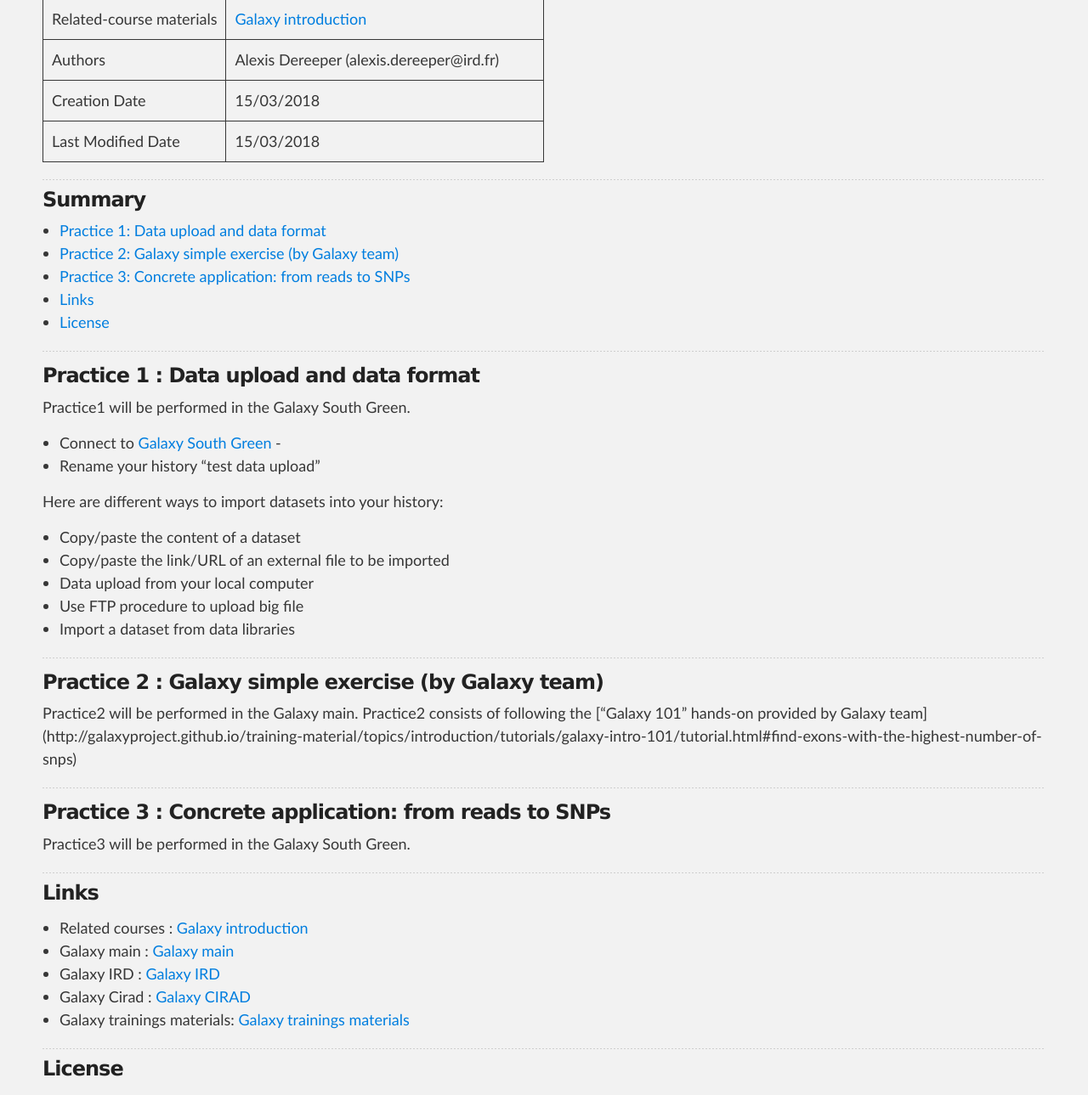
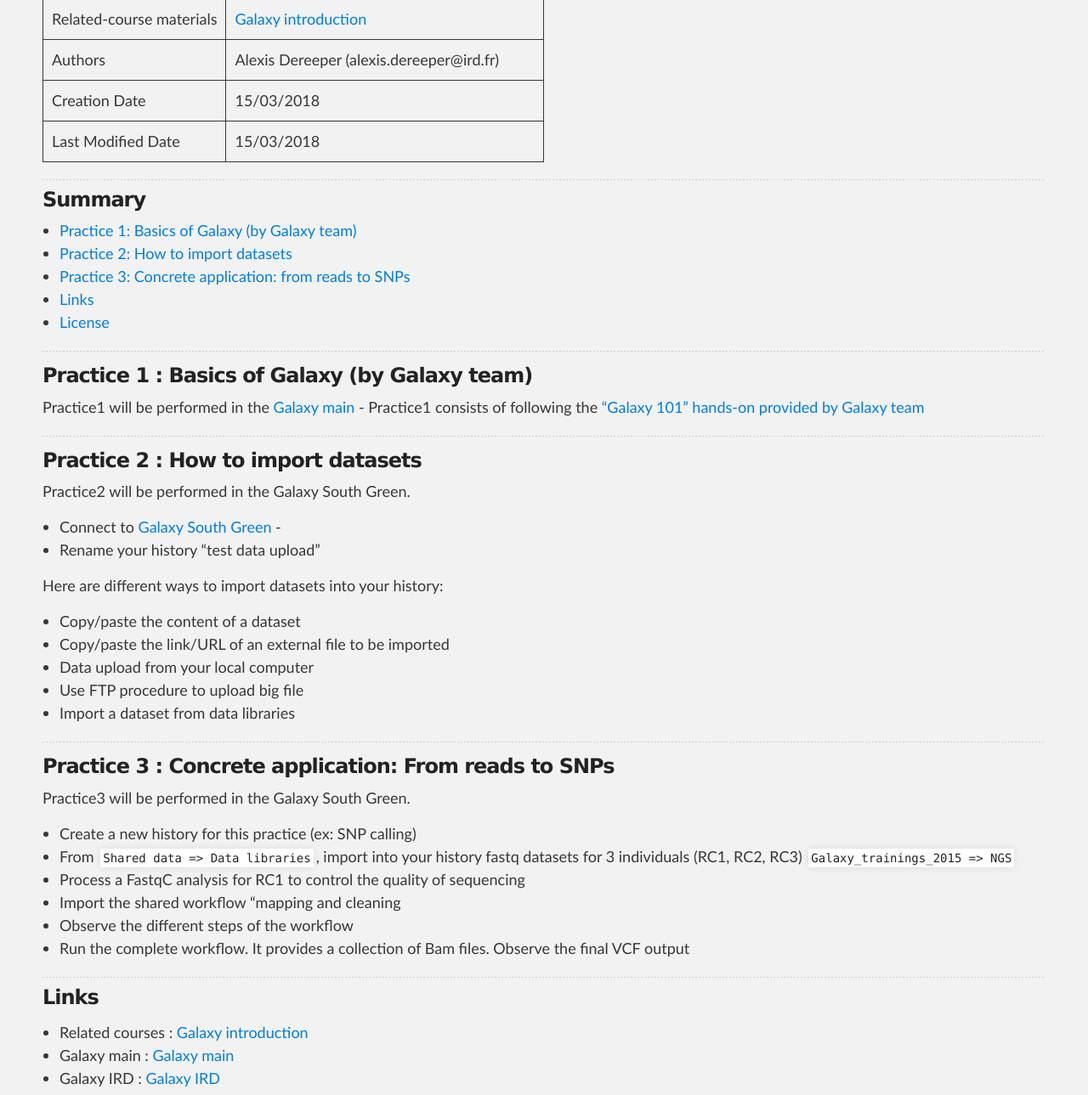
Before and after one commit to SouthGreenPlatform/trainings, a Jekyll site: the page built from _pages/linux/galaxyPractice.md, in a window 1280 px wide and 1400 px high, scrolled down 325 px, cut to the strip 0-1289 px from the top of the window. Shown: the whole strip at 85% size. Built offline with Jekyll 4.4.1, drawn with Linux system fonts in a browser that asks for light colours; nearby versions of some CDN libraries.

Commit message:
Update galaxyPractice.md

```diff
--- a/_pages/linux/galaxyPractice.md
+++ b/_pages/linux/galaxyPractice.md
@@ -18,8 +18,8 @@
 
 ### Summary
 
-* [Practice 1: Data upload and data format](#practice-1)
-* [Practice 2: Galaxy simple exercise (by Galaxy team)](#practice-2)
+* [Practice 1: Basics of Galaxy (by Galaxy team)](#practice-1)
+* [Practice 2: How to import datasets](#practice-2)
 * [Practice 3: Concrete application: from reads to SNPs](#practice-3)
 * [Links](#links)
 * [License](#license)
@@ -28,9 +28,17 @@
 -----------------------
 
 <a name="practice-1"></a>
-### Practice 1 : Data upload and data format
+### Practice 1 : Basics of Galaxy (by Galaxy team)
 
-Practice1 will be performed in the Galaxy South Green.
+Practice1 will be performed in the [Galaxy main](https://usegalaxy.org/) -
+Practice1 consists of following the ["Galaxy 101" hands-on provided by Galaxy team](http://galaxyproject.github.io/training-material/topics/introduction/tutorials/galaxy-intro-101/tutorial.html#find-exons-with-the-highest-number-of-snps)
+
+-----------------------
+
+<a name="practice-1"></a>
+### Practice 2 : How to import datasets
+
+Practice2 will be performed in the Galaxy South Green.
 
 * Connect to [Galaxy South Green](http://galaxy.southgreen.fr/galaxy/) -
 * Rename your history "test data upload"
@@ -42,22 +50,20 @@
 * Use FTP procedure to upload big file
 * Import a dataset from data libraries
 
-
------------------------
-
-<a name="practice-2"></a>
-### Practice 2 : Galaxy simple exercise (by Galaxy team)
-
-Practice2 will be performed in the Galaxy main.
-Practice2 consists of following the ["Galaxy 101" hands-on provided by Galaxy team] (http://galaxyproject.github.io/training-material/topics/introduction/tutorials/galaxy-intro-101/tutorial.html#find-exons-with-the-highest-number-of-snps)
-
-
 -----------------------
 
 <a name="practice-3"></a>
-### Practice 3 : Concrete application: from reads to SNPs
+### Practice 3 : Concrete application: From reads to SNPs
 
 Practice3 will be performed in the Galaxy South Green.
+* Create a new history for this practice (ex: SNP calling)
+* From `Shared data => Data libraries`, import into your history fastq datasets for 3 individuals (RC1, RC2, RC3)
+`Galaxy_trainings_2015 => NGS`
+* Process a FastqC analysis for RC1 to control the quality of sequencing
+* Import the shared workflow "mapping and cleaning
+* Observe the different steps of the workflow
+* Run the complete workflow. It provides a collection of Bam files.
+Observe the final VCF output
 
 -----------------------
 
```
